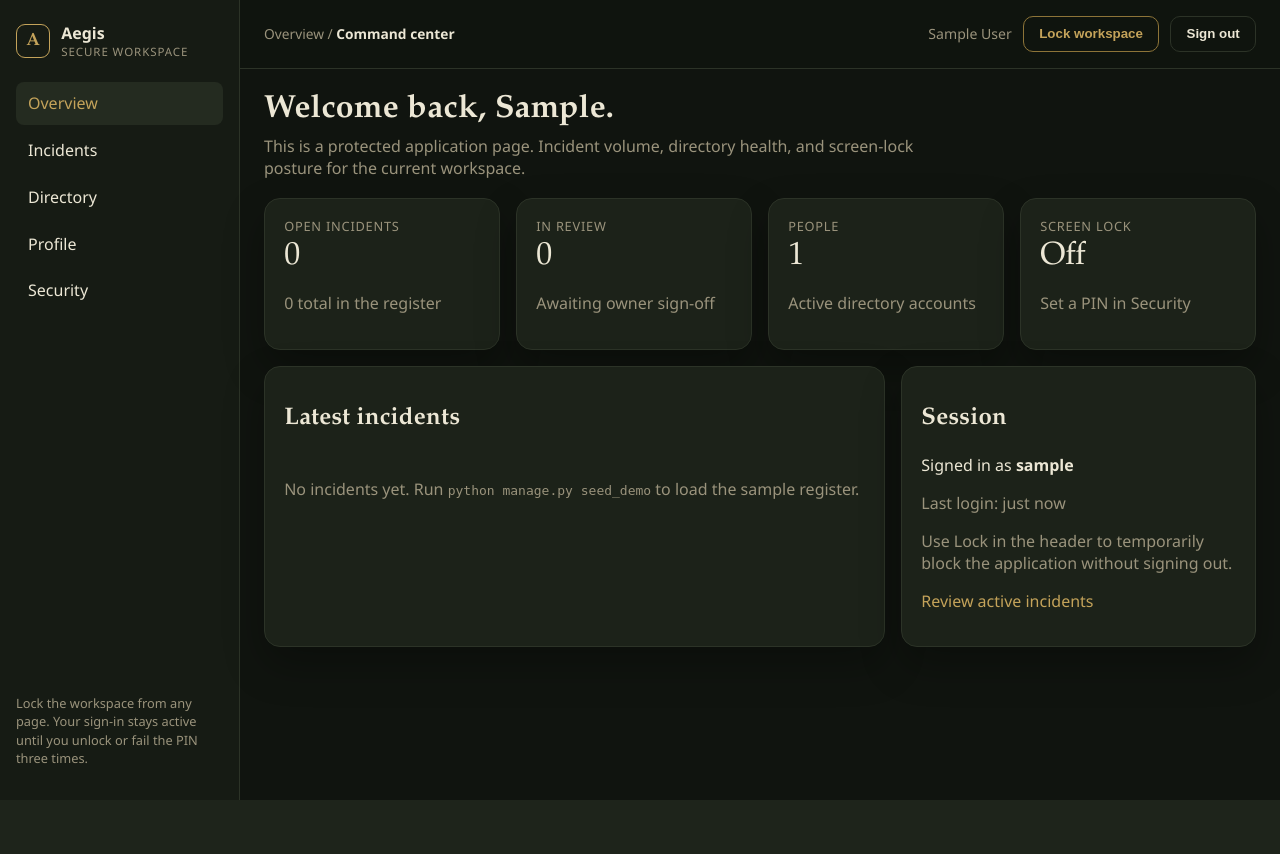
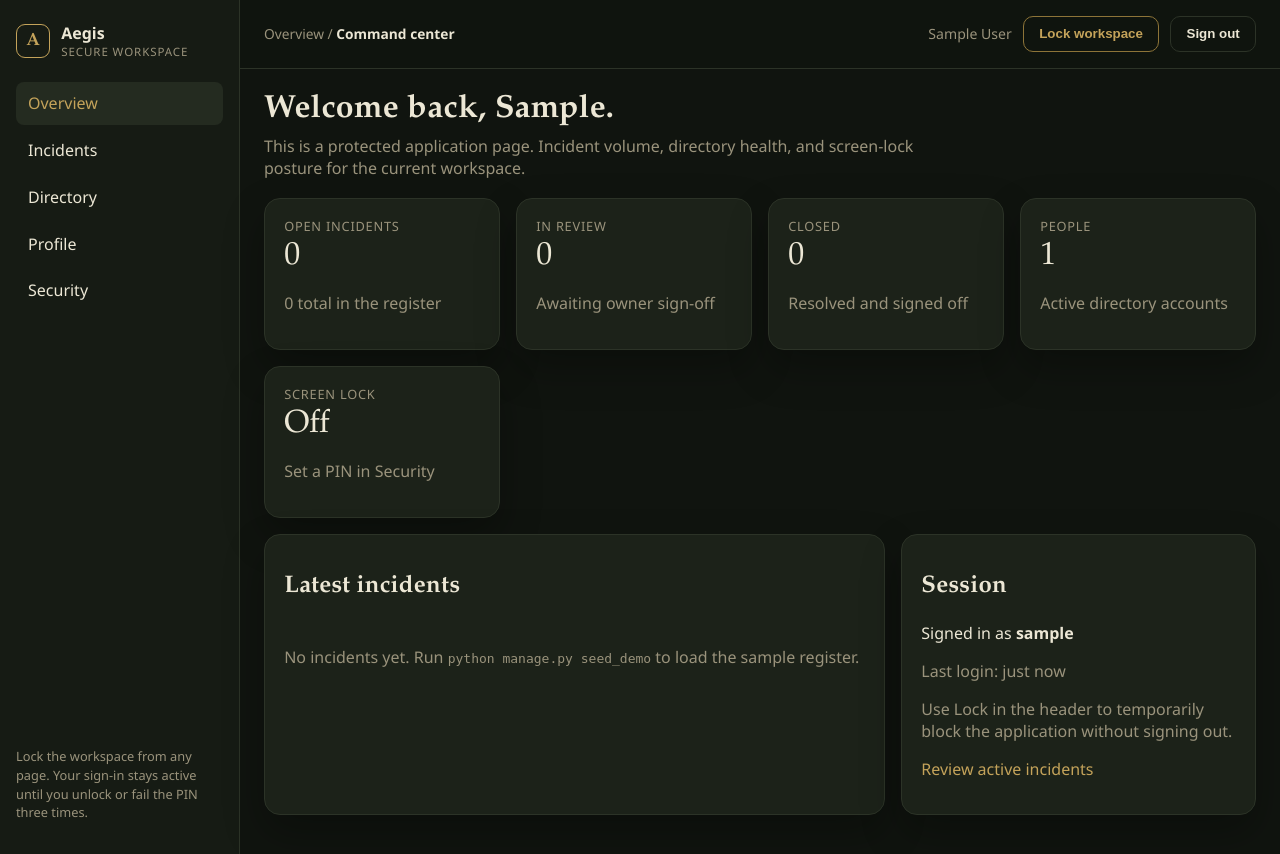
Before and after one commit to DanishKhan-pixel/screen-lock-system, a Django app: page /dashboard/ in a window 1280 px wide. Before the commit the page ends 800 px from the top, so only its background shows below. Run offline with Django 5.2, Linux system fonts and the light colour scheme; the visitor is signed in with stand-in values (Sample User, id 1); data comes from the database, SQL or seed files in the repository; data that the repository does not hold is empty.

Commit message:
feat(pages): add closed_reports count to dashboard context and stat card

```diff
--- a/pages/views.py
+++ b/pages/views.py
@@ -35,6 +35,7 @@ def dashboard(request):
             "report_total": reports.count(),
             "active_reports": status_counts.get(Report.STATUS_ACTIVE, 0),
             "review_reports": status_counts.get(Report.STATUS_REVIEW, 0),
+            "closed_reports": status_counts.get(Report.STATUS_CLOSED, 0),
             "recent_reports": reports[:5],
         },
     )
--- a/templates/pages/dashboard.html
+++ b/templates/pages/dashboard.html
@@ -20,6 +20,11 @@
         <div class="stat-label">In review</div>
         <p class="stat-value">{{ review_reports }}</p>
         <p class="muted">Awaiting owner sign-off</p>
+    </article>
+    <article class="card">
+        <div class="stat-label">Closed</div>
+        <p class="stat-value">{{ closed_reports }}</p>
+        <p class="muted">Resolved and signed off</p>
     </article>
     <article class="card">
         <div class="stat-label">People</div>
```
